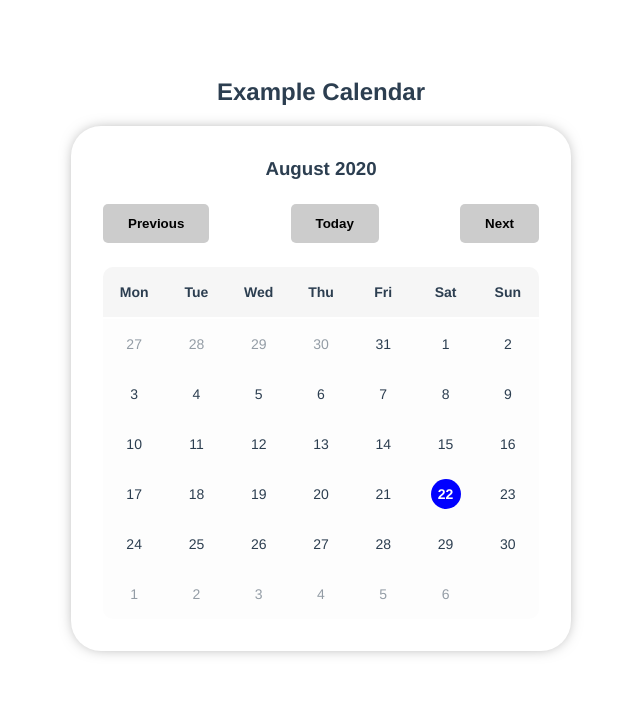
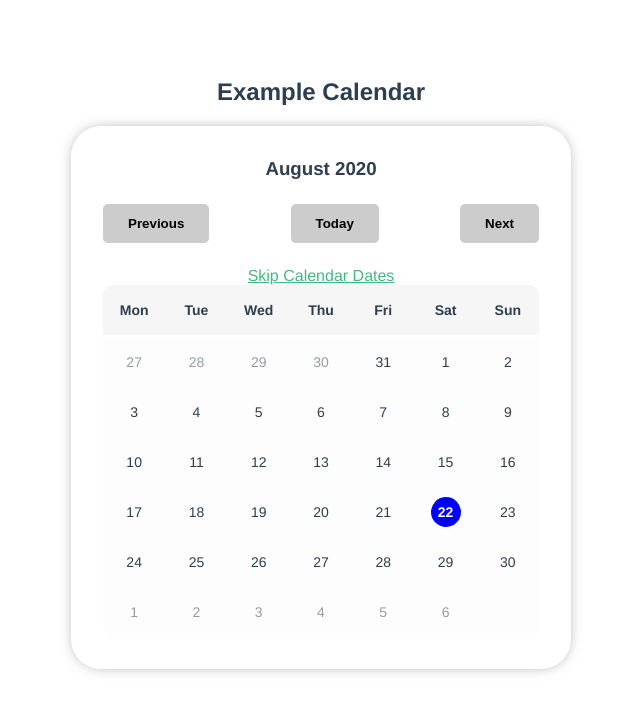
Before and after one commit to Cjameek/vue-simple-calendar, a Vue app: page / in a window 1280 px wide. Shown: the top 712 px of the page, without its empty margins (319-959 px from the left). Built offline with nearby package versions, Linux system fonts and the light colour scheme.

Commit message:
Add CalendarSkip

```diff
--- a/src/components/CalendarMonth.vue
+++ b/src/components/CalendarMonth.vue
@@ -9,6 +9,7 @@
         :selected-date="selectedDate"
         @dateSelected="selectDate"
       />
+      <CalendarSkip link="#main"/>
       <CalendarWeekdays/>
     </thead>
 
@@ -33,6 +34,7 @@ import weekday from "dayjs/plugin/weekday";
 import weekOfYear from "dayjs/plugin/weekOfYear";
 import CalendarDateSelected from './CalendarDateSelected';
 import CalendarDatePagination from './CalendarDatePagination';
+import CalendarSkip from './CalendarSkip';
 import CalendarWeekdays from './CalendarWeekdays';
 import CalendarMonthRow from './CalendarMonthRow';
 
@@ -44,6 +46,7 @@ export default {
   components: {
     CalendarDateSelected,
     CalendarDatePagination,
+    CalendarSkip,
     CalendarWeekdays,
     CalendarMonthRow,
   },
--- /dev/null
+++ b/src/components/CalendarSkip.vue
@@ -0,0 +1,12 @@
+<template>
+  <a class="calendar__skip" :href="link">Skip Calendar Dates</a>
+</template>
+
+<script>
+export default {
+    name: "CalendarSkip",
+    props: {
+        link: String
+    }
+}
+</script>
```
